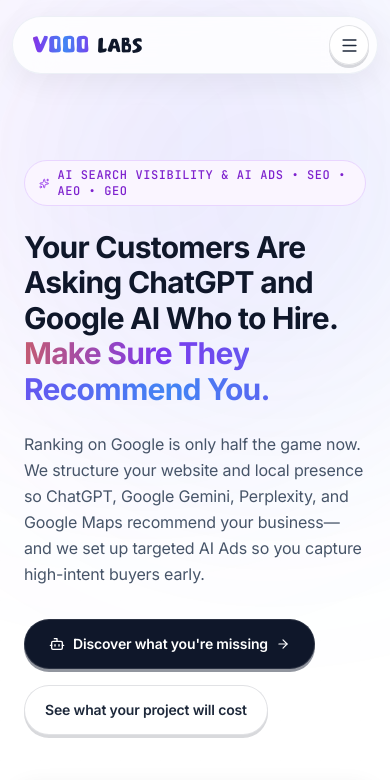
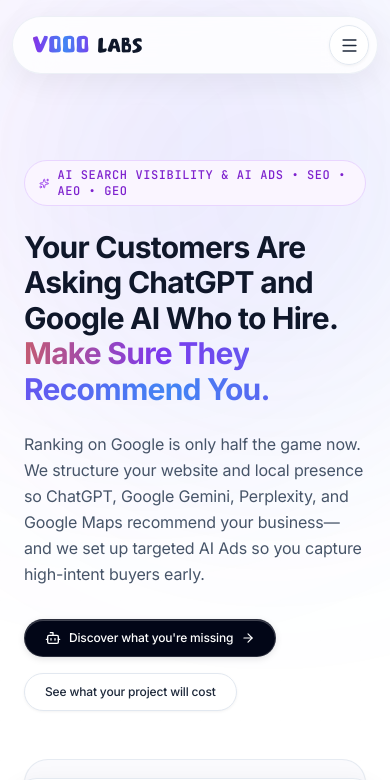
Before and after one commit to vooolabsofficial-sys/vooolabs-website, a React (Vite) app: page /seo-ai in a window 390 px wide. Shown: the top 780 px of the page. Built offline with nearby package versions, Linux system fonts and the light colour scheme.

Commit message:
feat(ui): implement liquid-physics motion, specular rim edge polish & magnetic LiquidButton system

```diff
--- a/src/components/seo-ai/Slide1_HeroShift.tsx
+++ b/src/components/seo-ai/Slide1_HeroShift.tsx
@@ -2,6 +2,7 @@ import { useEffect, useRef } from 'react';
 import { Link } from 'react-router-dom';
 import { Sparkles, ArrowRight, Bot, ArrowDown, CheckCircle2 } from 'lucide-react';
 import FadeIn from '../shared/FadeIn';
+import LiquidButton from '../shared/LiquidButton';
 
 export default function Slide1_HeroShift() {
   const canvasRef = useRef<HTMLCanvasElement | null>(null);
@@ -204,21 +205,29 @@ export default function Slide1_HeroShift() {
 
             <FadeIn delay={0.25} y={20}>
               <div className="pt-2 flex flex-wrap items-center gap-4">
-                <button
+                <LiquidButton
                   onClick={scrollToNext}
-                  className="btn-3d-base btn-3d-primary inline-flex items-center gap-2 px-6 py-3.5 rounded-full bg-slate-900 hover:bg-purple-600 text-white font-semibold text-sm cursor-pointer"
+                  variant="primary"
+                  rounded="pill"
+                  size="md"
+                  magnetic={true}
+                  className="bg-slate-900 hover:bg-purple-600 font-semibold"
                 >
                   <Bot size={16} />
                   <span>Discover what you're missing</span>
                   <ArrowRight size={14} />
-                </button>
+                </LiquidButton>
 
-                <Link
+                <LiquidButton
                   to="/contact"
-                  className="btn-3d-base btn-3d-secondary inline-flex items-center gap-2 px-5 py-3.5 rounded-full bg-white hover:bg-slate-50 text-slate-800 border border-slate-300 font-semibold text-sm"
+                  variant="secondary"
+                  rounded="pill"
+                  size="md"
+                  magnetic={true}
+                  className="font-semibold"
                 >
                   <span>See what your project will cost</span>
-                </Link>
+                </LiquidButton>
               </div>
             </FadeIn>
           </div>
--- a/src/components/shared/FixedBottomBar.tsx
+++ b/src/components/shared/FixedBottomBar.tsx
@@ -86,7 +86,7 @@ export default function FixedBottomBar() {
         {/* PRIMARY OUTCOME CTA */}
         <Link
           to="/contact"
-          className="rounded-full bg-gradient-to-r from-blue-500 via-purple-600 to-orange-500 hover:opacity-95 text-white px-4 py-1.5 font-sans font-medium text-[11px] sm:text-xs transition-all duration-300 hover:scale-[1.04] active:scale-[0.98] shadow-sm"
+          className="btn-liquid-base btn-liquid-primary rounded-full bg-gradient-to-r from-blue-600 via-purple-600 to-orange-500 text-white px-4 py-1.5 font-medium text-[11px] sm:text-xs"
         >
           See what your project will cost →
         </Link>
--- /dev/null
+++ b/src/components/shared/LiquidButton.tsx
@@ -0,0 +1,146 @@
+import React, { useRef } from 'react';
+import { Link } from 'react-router-dom';
+import { motion, useMotionValue, useSpring } from 'framer-motion';
+
+export type LiquidButtonVariant = 'gradient' | 'primary' | 'secondary' | 'dark' | 'emerald';
+export type LiquidButtonRounded = 'pill' | 'apple';
+export type LiquidButtonSize = 'sm' | 'md' | 'lg';
+
+export interface LiquidButtonProps {
+  to?: string;
+  href?: string;
+  onClick?: (e: React.MouseEvent<HTMLElement>) => void;
+  type?: 'button' | 'submit' | 'reset';
+  disabled?: boolean;
+  variant?: LiquidButtonVariant;
+  rounded?: LiquidButtonRounded;
+  size?: LiquidButtonSize;
+  className?: string;
+  magnetic?: boolean;
+  target?: string;
+  rel?: string;
+  ariaLabel?: string;
+  children: React.ReactNode;
+}
+
+export default function LiquidButton({
+  to,
+  href,
+  onClick,
+  type = 'button',
+  disabled = false,
+  variant = 'primary',
+  rounded = 'pill',
+  size = 'md',
+  className = '',
+  magnetic = true,
+  target,
+  rel,
+  ariaLabel,
+  children,
+}: LiquidButtonProps) {
+  const containerRef = useRef<HTMLDivElement>(null);
+
+  // Viscoelastic magnetic cursor attraction physics
+  const x = useMotionValue(0);
+  const y = useMotionValue(0);
+
+  // Soft liquid spring settle: stiffness 320, damping 26
+  const springX = useSpring(x, { stiffness: 320, damping: 26 });
+  const springY = useSpring(y, { stiffness: 320, damping: 26 });
+
+  const handleMouseMove = (e: React.MouseEvent<HTMLDivElement>) => {
+    if (!magnetic || disabled) return;
+    const element = containerRef.current;
+    if (!element) return;
+    const rect = element.getBoundingClientRect();
+    const centerX = rect.left + rect.width / 2;
+    const centerY = rect.top + rect.height / 2;
+
+    const pullX = (e.clientX - centerX) * 0.16;
+    const pullY = (e.clientY - centerY) * 0.16;
+    const maxPull = 3.5;
+
+    x.set(Math.max(-maxPull, Math.min(maxPull, pullX)));
+    y.set(Math.max(-maxPull, Math.min(maxPull, pullY)));
+  };
+
+  const handleMouseLeave = () => {
+    x.set(0);
+    y.set(0);
+  };
+
+  // Base styling classes
+  const roundedClass = rounded === 'pill' ? 'rounded-full' : 'rounded-[14px]';
+
+  const sizeClasses = {
+    sm: 'px-4 py-2 text-xs',
+    md: 'px-5 sm:px-6 py-2.5 sm:py-3 text-xs sm:text-sm',
+    lg: 'px-7 sm:px-8 py-3.5 sm:py-4 text-sm sm:text-base font-semibold',
+  }[size];
+
+  const variantClasses = {
+    gradient:
+      'btn-liquid-primary bg-gradient-to-r from-blue-600 via-purple-600 to-orange-500 text-white',
+    primary:
+      'btn-liquid-primary bg-slate-950 hover:bg-blue-600 text-white',
+    secondary:
+      'btn-liquid-secondary bg-white text-slate-800',
+    dark:
+      'btn-liquid-dark text-white',
+    emerald:
+      'btn-liquid-emerald bg-emerald-600 hover:bg-emerald-700 text-white',
+  }[variant];
+
+  const combinedClasses = `btn-liquid-base ${variantClasses} ${roundedClass} ${sizeClasses} ${className} ${
+    disabled ? 'opacity-60 cursor-not-allowed pointer-events-none' : ''
+  }`;
+
+  const innerContent = (
+    <>
+      {children}
+    </>
+  );
+
+  return (
+    <motion.div
+      ref={containerRef}
+      style={{ x: springX, y: springY }}
+      onMouseMove={handleMouseMove}
+      onMouseLeave={handleMouseLeave}
+      className="inline-block"
+    >
+      {to ? (
+        <Link
+          to={to}
+          onClick={onClick}
+          className={combinedClasses}
+          aria-label={ariaLabel}
+        >
+          {innerContent}
+        </Link>
+      ) : href ? (
+        <a
+          href={href}
+          target={target}
+          rel={rel || (target === '_blank' ? 'noopener noreferrer' : undefined)}
+          onClick={onClick}
+          className={combinedClasses}
+          aria-label={ariaLabel}
+        >
+          {innerContent}
+        </a>
+      ) : (
+        <button
+          type={type}
+          disabled={disabled}
+          onClick={onClick}
+          className={combinedClasses}
+          aria-label={ariaLabel}
+        >
+          {innerContent}
+        </button>
+      )}
+    </motion.div>
+  );
+}
--- a/src/components/shared/Navbar.tsx
+++ b/src/components/shared/Navbar.tsx
@@ -3,6 +3,7 @@ import { NavLink, Link, useLocation } from 'react-router-dom';
 import { motion, AnimatePresence } from 'framer-motion';
 import { Menu, X, ArrowRight, MessageSquare } from 'lucide-react';
 import { whatsappLink } from '../../content/company';
+import LiquidButton from './LiquidButton';
 
 export default function Navbar() {
   const [isScrolled, setIsScrolled] = useState(false);
@@ -93,8 +94,8 @@ export default function Navbar() {
                     {isActive && (
                       <motion.div
                         layoutId="nav-pill"
-                        className="absolute inset-0 bg-white rounded-full border border-blue-100 shadow-[0_2px_8px_rgba(59,130,246,0.12)] z-[-1]"
-                        transition={{ type: 'spring', stiffness: 450, damping: 32 }}
+                        className="absolute inset-0 bg-white rounded-full border border-blue-100 shadow-[0_2px_10px_rgba(59,130,246,0.14)] z-[-1]"
+                        transition={{ type: 'spring', stiffness: 360, damping: 32, mass: 0.8 }}
                       />
                     )}
                     <span className="flex items-center gap-1.5">
@@ -111,18 +112,23 @@ export default function Navbar() {
 
           {/* CTA BUTTON */}
           <div className="flex items-center gap-2 flex-shrink-0">
-            <Link
-              to="/contact"
-              className="btn-3d-base btn-3d-primary hidden sm:inline-flex items-center gap-2 rounded-full bg-slate-950 hover:bg-blue-600 text-white font-sans font-medium text-[13px] px-5 py-2.5 group whitespace-nowrap"
-            >
-              <span>See what your project will cost</span>
-              <ArrowRight size={13} className="transition-transform duration-200 group-hover:translate-x-0.5 flex-shrink-0" />
-            </Link>
+            <div className="hidden sm:inline-block">
+              <LiquidButton
+                to="/contact"
+                variant="primary"
+                rounded="pill"
+                size="sm"
+                className="font-medium text-[13px] px-5 py-2.5 whitespace-nowrap"
+              >
+                <span>See what your project will cost</span>
+                <ArrowRight size={13} className="flex-shrink-0" />
+              </LiquidButton>
+            </div>
 
             {/* MOBILE HAMBURGER BUTTON */}
             <button
               onClick={toggleMenu}
-              className="btn-3d-base btn-3d-secondary md:hidden w-10 h-10 rounded-full border border-slate-200 bg-white/90 flex items-center justify-center text-slate-800 hover:bg-slate-50 transition-all"
+              className="btn-liquid-base btn-liquid-secondary md:hidden w-10 h-10 rounded-full border border-slate-200 bg-white/90 flex items-center justify-center text-slate-800 hover:bg-slate-50 transition-all"
               aria-label="Toggle navigation menu"
               aria-expanded={isMobileMenuOpen}
             >
@@ -181,7 +187,7 @@ export default function Navbar() {
               <Link
                 to="/contact"
                 onClick={closeMenu}
-                className="w-full rounded-full bg-gradient-to-r from-blue-600 via-purple-600 to-orange-500 hover:opacity-95 text-white font-kanit font-semibold text-sm py-3.5 flex items-center justify-center gap-2 shadow-md"
+                className="btn-liquid-base btn-liquid-primary w-full rounded-full bg-gradient-to-r from-blue-600 via-purple-600 to-orange-500 text-white font-medium text-sm py-3.5 flex items-center justify-center gap-2 shadow-md"
               >
                 <span>See what your project will cost</span>
                 <ArrowRight size={15} />
@@ -191,7 +197,7 @@ export default function Navbar() {
                 target="_blank"
                 rel="noopener noreferrer"
                 onClick={closeMenu}
-                className="btn-3d-base btn-3d-secondary w-full rounded-full border border-slate-200 bg-white hover:bg-slate-50 text-slate-800 font-sans font-medium text-sm py-3 flex items-center justify-center gap-2"
+                className="btn-liquid-base btn-liquid-secondary w-full rounded-full border border-slate-200 bg-white hover:bg-slate-50 text-slate-800 font-medium text-sm py-3 flex items-center justify-center gap-2"
               >
                 <MessageSquare size={15} className="text-emerald-600" />
                 <span>Discuss your project</span>
--- a/src/index.css
+++ b/src/index.css
@@ -41,6 +41,10 @@
   --duration-slow: 400ms;
   --ease-out: cubic-bezier(0.25, 0.1, 0.25, 1);
   --ease-spring: cubic-bezier(0.34, 1.56, 0.64, 1);
+  /* Fluid Liquid Motion Tokens */
+  --ease-liquid: cubic-bezier(0.16, 1, 0.3, 1);
+  --duration-liquid: 280ms;
+  --duration-sheen: 650ms;
 }
 
 *, *::before, *::after {
@@ -148,6 +152,14 @@ p {
   .mask-fade-edges {
     mask-image: linear-gradient(to right, transparent, black 12%, black 88%, transparent);
     -webkit-mask-image: linear-gradient(to right, transparent, black 12%, black 88%, transparent);
+  }
+
+  .card-fluid-hover {
+    transition: transform 300ms cubic-bezier(0.16, 1, 0.3, 1), box-shadow 300ms cubic-bezier(0.16, 1, 0.3, 1), border-color 200ms ease;
+  }
+  .card-fluid-hover:hover {
+    transform: translateY(-2px);
+    box-shadow: 0 12px 28px -6px rgba(10, 15, 30, 0.08);
   }
 }
 
@@ -370,32 +382,48 @@ p {
 }
 
 /* ═══════════════════════════════════════════════
-   3D TACTILE PHYSICAL SWITCH BUTTON SYSTEM
+   LIQUID-SMOOTH FLUID BUTTON & INTERACTION SYSTEM
+   Apple / Linear Caliber — Solid surfaces, Specular Liquid Rim
    ═══════════════════════════════════════════════ */
 
-/* Base tactile mechanics */
+/* Base Liquid Mechanics */
+.btn-liquid-base,
 .btn-3d-base {
   position: relative;
+  display: inline-flex;
+  align-items: center;
+  justify-content: center;
+  gap: 0.5rem;
   overflow: hidden;
-  transition: transform 120ms cubic-bezier(0.16, 1, 0.3, 1), box-shadow 120ms cubic-bezier(0.16, 1, 0.3, 1), background-color 150ms ease, border-color 150ms ease;
+  user-select: none;
+  cursor: pointer;
+  white-space: nowrap;
+  font-family: 'Inter', -apple-system, BlinkMacSystemFont, sans-serif;
+  font-weight: 500;
+  border-width: 1px;
+  border-style: solid;
+  transition:
+    transform var(--duration-liquid) var(--ease-liquid),
+    box-shadow var(--duration-liquid) var(--ease-liquid),
+    background-color 200ms ease,
+    border-color 200ms ease,
+    color 200ms ease;
   will-change: transform, box-shadow;
-  border-width: 1px;
-  cursor: pointer;
-  user-select: none;
 }
 
-/* Fast satin light-sweep across button on hover (450ms) */
+/* Gliding diagonal light sheen across button surface on hover */
+.btn-liquid-base::after,
 .btn-3d-base::after {
   content: '';
   position: absolute;
   top: 0;
-  left: -130%;
-  width: 60%;
+  left: -140%;
+  width: 70%;
   height: 100%;
   background: linear-gradient(
     90deg,
     transparent 0%,
-    rgba(255, 255, 255, 0.22) 50%,
+    rgba(255, 255, 255, 0.28) 50%,
     transparent 100%
   );
   transform: skewX(-20deg);
@@ -403,121 +431,180 @@ p {
   transition: none;
 }
 
+.btn-liquid-base:hover::after,
 .btn-3d-base:hover::after {
   left: 170%;
-  transition: left 450ms ease-out;
+  transition: left var(--duration-sheen) var(--ease-liquid);
 }
 
-/* PRIMARY (DARK BUTTONS: ZINC-950, SLATE-900, SLATE-950) */
-.btn-3d-primary {
-  border-color: rgba(255, 255, 255, 0.12);
-  box-shadow: 0 3px 0 0 rgba(15, 23, 42, 0.45);
-  transform: translateY(0);
+/* Trailing arrow/icon fluid glide */
+.btn-liquid-base svg:last-child,
+.btn-3d-base svg:last-child {
+  transition: transform var(--duration-liquid) var(--ease-liquid);
 }
 
-.btn-3d-primary:hover {
-  transform: translateY(-2px);
-  box-shadow: 0 5px 0 0 rgba(15, 23, 42, 0.65);
+.btn-liquid-base:hover svg:last-child,
+.btn-3d-base:hover svg:last-child {
+  transform: translateX(3px);
 }
 
-.btn-3d-primary:active {
-  transform: translateY(3px) scale(0.985);
-  box-shadow: 0 0px 0 0 rgba(15, 23, 42, 0.2);
-  transition-duration: 90ms;
+/* 1. PRIMARY LIQUID BUTTON (Solid #0A0F1E, Studio Blue #4285F4, or Gradient) */
+.btn-liquid-primary,
+.btn-3d-primary {
+  border-color: rgba(255, 255, 255, 0.16);
+  box-shadow:
+    inset 0 1px 0 0 rgba(255, 255, 255, 0.24),
+    0 2px 8px -2px rgba(10, 15, 30, 0.18);
+  transform: translateY(0) scale(1);
 }
 
-/* SECONDARY (LIGHT / WHITE / ZINC-50 BUTTONS) */
-.btn-3d-secondary {
-  border-color: rgba(15, 23, 42, 0.12);
-  box-shadow: 0 3px 0 0 rgba(15, 23, 42, 0.16);
-  transform: translateY(0);
+.btn-liquid-primary:hover,
+.btn-3d-primary:hover {
+  transform: translateY(-1.5px) scale(1.012);
+  box-shadow:
+    inset 0 1px 0 0 rgba(255, 255, 255, 0.32),
+    0 10px 24px -6px rgba(66, 133, 244, 0.28);
 }
 
+.btn-liquid-primary:active,
+.btn-3d-primary:active {
+  transform: translateY(1px) scale(0.972);
+  box-shadow:
+    inset 0 1px 0 0 rgba(255, 255, 255, 0.12),
+    0 2px 6px -1px rgba(10, 15, 30, 0.14);
+  transition: transform 140ms ease-out, box-shadow 140ms ease-out;
+}
+
+/* 2. SECONDARY LIQUID BUTTON (Crisp White #FFFFFF, 1px border) */
+.btn-liquid-secondary,
+.btn-3d-secondary {
+  border-color: #E2E8F0;
+  box-shadow:
+    inset 0 1px 0 0 rgba(255, 255, 255, 0.95),
+    0 1px 3px rgba(0, 0, 0, 0.05);
+  transform: translateY(0) scale(1);
+}
+
+.btn-liquid-secondary::after,
 .btn-3d-secondary::after {
   background: linear-gradient(
     90deg,
     transparent 0%,
-    rgba(15, 23, 42, 0.06) 50%,
+    rgba(66, 133, 244, 0.10) 50%,
     transparent 100%
   );
 }
 
+.btn-liquid-secondary:hover,
 .btn-3d-secondary:hover {
-  transform: translateY(-2px);
-  box-shadow: 0 5px 0 0 rgba(15, 23, 42, 0.22);
+  border-color: #93C5FD; /* border-blue-300 */
+  transform: translateY(-1.5px) scale(1.01);
+  box-shadow:
+    inset 0 1px 0 0 rgba(255, 255, 255, 1),
+    0 8px 20px -6px rgba(10, 15, 30, 0.08);
 }
 
+.btn-liquid-secondary:hover::after,
 .btn-3d-secondary:hover::after {
   left: 170%;
-  transition: left 450ms ease-out;
+  transition: left var(--duration-sheen) var(--ease-liquid);
 }
 
+.btn-liquid-secondary:active,
 .btn-3d-secondary:active {
-  transform: translateY(3px) scale(0.985);
-  box-shadow: 0 0px 0 0 rgba(15, 23, 42, 0.1);
-  transition-duration: 90ms;
+  transform: translateY(1px) scale(0.975);
+  box-shadow:
+    inset 0 1px 0 0 rgba(255, 255, 255, 0.8),
+    0 1px 2px rgba(0, 0, 0, 0.04);
+  transition: transform 140ms ease-out, box-shadow 140ms ease-out;
 }
 
-/* EMERALD / WHATSAPP BUTTONS */
-.btn-3d-emerald {
-  border-color: rgba(5, 150, 105, 0.25);
-  box-shadow: 0 3px 0 0 rgba(4, 120, 87, 0.45);
-  transform: translateY(0);
+/* 3. DARK LIQUID BUTTON (For dark sections like #0A0F1E closing stage) */
+.btn-liquid-dark,
+.btn-3d-white {
+  border-color: rgba(255, 255, 255, 0.20);
+  background-color: rgba(255, 255, 255, 0.08);
+  color: #FFFFFF;
+  box-shadow:
+    inset 0 1px 0 0 rgba(255, 255, 255, 0.20),
+    0 2px 8px rgba(0, 0, 0, 0.35);
+  transform: translateY(0) scale(1);
 }
 
+.btn-liquid-dark::after,
+.btn-3d-white::after {
+  background: linear-gradient(
+    90deg,
+    transparent 0%,
+    rgba(255, 255, 255, 0.24) 50%,
+    transparent 100%
+  );
+}
+
+.btn-liquid-dark:hover,
+.btn-3d-white:hover {
+  background-color: rgba(255, 255, 255, 0.15);
+  border-color: rgba(255, 255, 255, 0.35);
+  transform: translateY(-1.5px) scale(1.012);
+  box-shadow:
+    inset 0 1px 0 0 rgba(255, 255, 255, 0.30),
+    0 8px 24px rgba(0, 0, 0, 0.50);
+}
+
+.btn-liquid-dark:hover::after,
+.btn-3d-white:hover::after {
+  left: 170%;
+  transition: left var(--duration-sheen) var(--ease-liquid);
+}
+
+.btn-liquid-dark:active,
+.btn-3d-white:active {
+  transform: translateY(1px) scale(0.975);
+  box-shadow:
+    inset 0 1px 0 0 rgba(255, 255, 255, 0.10),
+    0 2px 4px rgba(0, 0, 0, 0.25);
+  transition: transform 140ms ease-out, box-shadow 140ms ease-out;
+}
+
+/* 4. EMERALD / WHATSAPP LIQUID BUTTON */
+.btn-liquid-emerald,
+.btn-3d-emerald {
+  border-color: rgba(5, 150, 105, 0.30);
+  box-shadow:
+    inset 0 1px 0 0 rgba(255, 255, 255, 0.30),
+    0 2px 8px -2px rgba(5, 150, 105, 0.35);
+  transform: translateY(0) scale(1);
+}
+
+.btn-liquid-emerald::after,
 .btn-3d-emerald::after {
   background: linear-gradient(
     90deg,
     transparent 0%,
-    rgba(255, 255, 255, 0.3) 50%,
+    rgba(255, 255, 255, 0.30) 50%,
     transparent 100%
   );
 }
 
+.btn-liquid-emerald:hover,
 .btn-3d-emerald:hover {
-  transform: translateY(-2px);
-  box-shadow: 0 5px 0 0 rgba(4, 120, 87, 0.65);
+  transform: translateY(-1.5px) scale(1.012);
+  box-shadow:
+    inset 0 1px 0 0 rgba(255, 255, 255, 0.40),
+    0 10px 24px -6px rgba(16, 185, 129, 0.40);
 }
 
+.btn-liquid-emerald:hover::after,
 .btn-3d-emerald:hover::after {
   left: 170%;
-  transition: left 450ms ease-out;
+  transition: left var(--duration-sheen) var(--ease-liquid);
 }
 
+.btn-liquid-emerald:active,
 .btn-3d-emerald:active {
-  transform: translateY(3px) scale(0.985);
-  box-shadow: 0 0px 0 0 rgba(4, 120, 87, 0.2);
-  transition-duration: 90ms;
+  transform: translateY(1px) scale(0.972);
+  box-shadow:
+    inset 0 1px 0 0 rgba(255, 255, 255, 0.15),
+    0 2px 4px rgba(5, 150, 105, 0.20);
+  transition: transform 140ms ease-out, box-shadow 140ms ease-out;
 }
-
-/* WHITE BUTTON ON DARK SURFACES */
-.btn-3d-white {
-  border-color: rgba(255, 255, 255, 0.2);
-  box-shadow: 0 3px 0 0 rgba(0, 0, 0, 0.35);
-  transform: translateY(0);
-}
-
-.btn-3d-white::after {
-  background: linear-gradient(
-    90deg,
-    transparent 0%,
-    rgba(0, 0, 0, 0.08) 50%,
-    transparent 100%
-  );
-}
-
-.btn-3d-white:hover {
-  transform: translateY(-2px);
-  box-shadow: 0 5px 0 0 rgba(0, 0, 0, 0.5);
-}
-
-.btn-3d-white:hover::after {
-  left: 170%;
-  transition: left 450ms ease-out;
-}
-
-.btn-3d-white:active {
-  transform: translateY(3px) scale(0.985);
-  box-shadow: 0 0px 0 0 rgba(0, 0, 0, 0.15);
-  transition-duration: 90ms;
-}
```
Also changed, not shown: src/components/contact/Slide2_Form.tsx (+13 -5 lines), src/components/home/Slide1_Hero.tsx (+16 -10 lines), src/components/home/Slide3_SolutionExplorer.tsx (+25 -16 lines), src/components/home/Slide4_ClosingCTA.tsx (+16 -10 lines).
